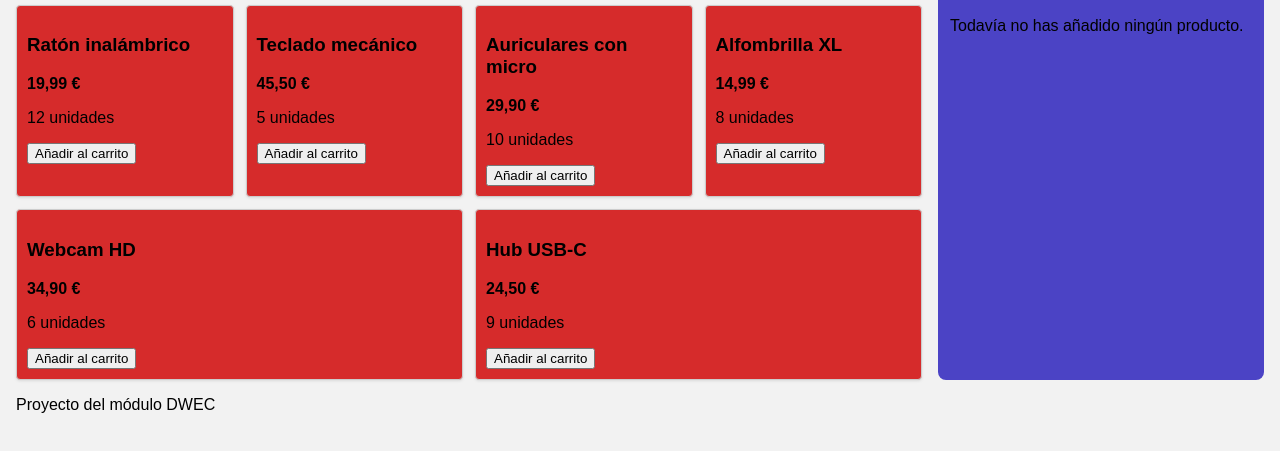
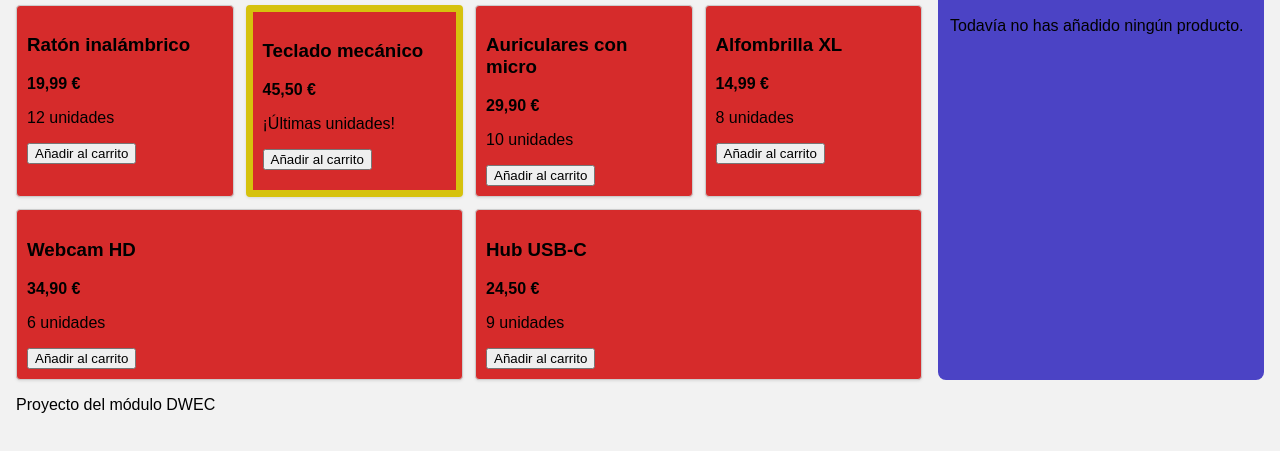
Before and after one commit to Brytoxx021/TecnoClick, a plain HTML site: page index.html in a window 1280 px wide. Shown: the part 193-644 px from the top of the page. Drawn offline with Linux system fonts and the light colour scheme.

Commit message:
Añado los cambios en el index html y en el css para marca uno de los productos como ultimas unidades con una segunda clase

```diff
--- a/estilos.css
+++ b/estilos.css
@@ -51,6 +51,10 @@ header {
     box-shadow: 0 1px 3px rgba(0,0,0,0.1);
 }
 
+.stock-bajo {
+    border: 7px solid #d6c20d;
+}
+
 .precio {
     font-weight: bold;
 }
--- a/index.html
+++ b/index.html
@@ -22,10 +22,10 @@
                     <p class="stock">12 unidades</p>
                     <button>Añadir al carrito</button>
                 </article>
-                <article class="producto">
+                <article class="producto stock-bajo">
                     <h3>Teclado mecánico</h3>
                     <p class="precio">45,50 €</p>
-                    <p class="stock">5 unidades</p>
+                    <p class="stock">¡Últimas unidades!</p>
                     <button>Añadir al carrito</button>
                 </article>
                 <article class="producto">
```
